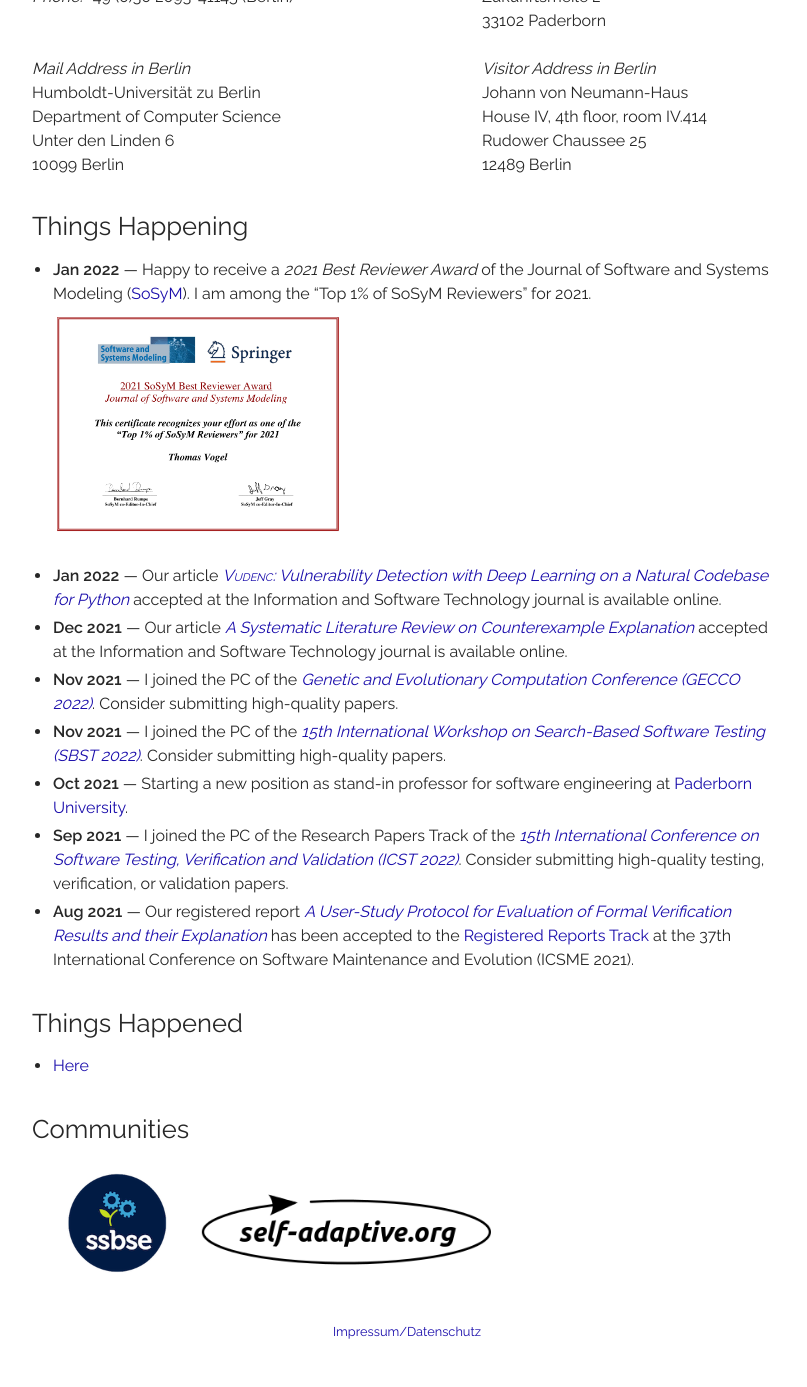
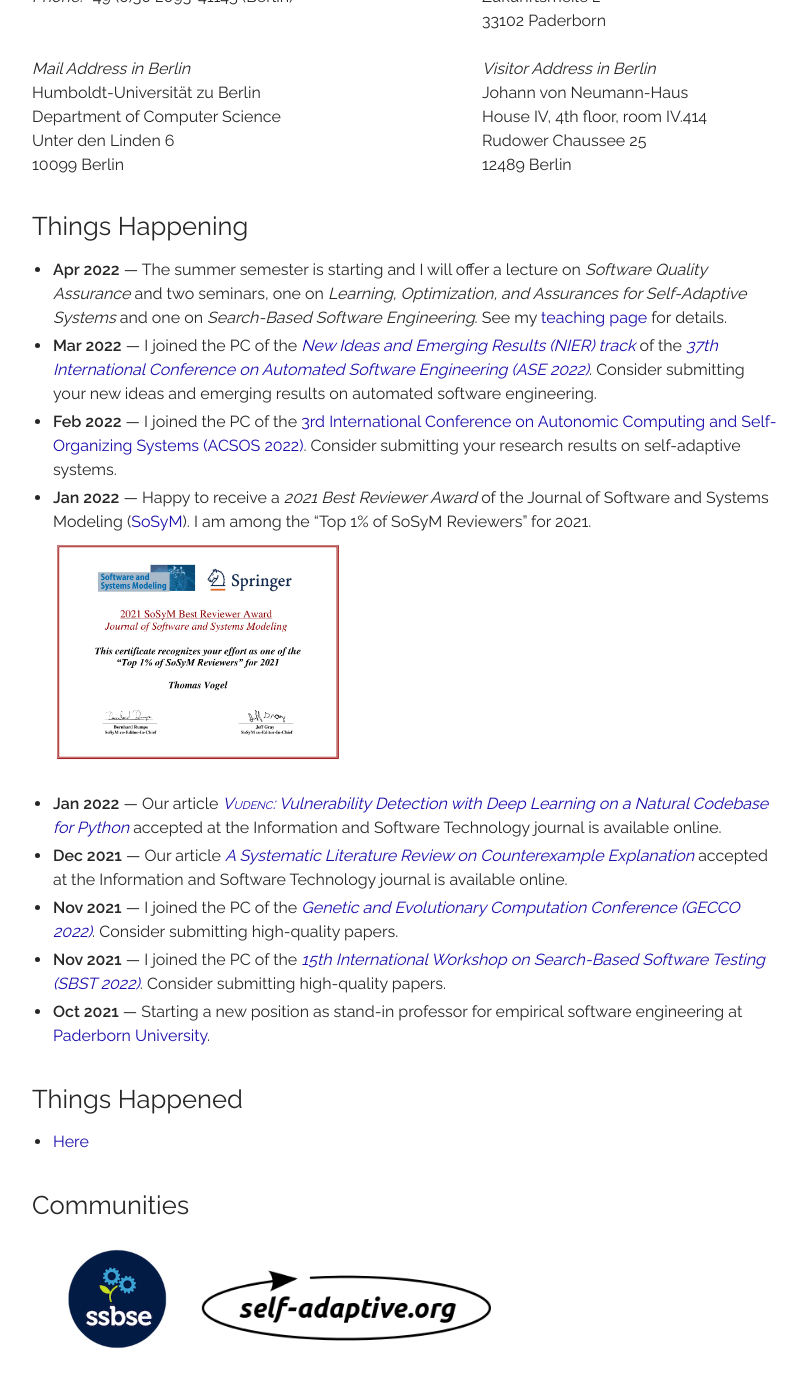
Before and after one commit to thomas-vogel/thomas-vogel.github.io, a Jekyll site: the page built from index.md, in a window 1280 px wide and 1400 px high, scrolled down 658 px. Shown: the top 1387 px of the window, without its empty margins (233-1040 px from the left). Built offline with Jekyll 4.4.1, drawn with Linux system fonts in a browser that asks for light colours.

Commit message:
Update news section.

```diff
--- a/index.md
+++ b/index.md
@@ -69,6 +69,9 @@ His research interests are in the areas of (search-based) software engineering,
 
 ## Things Happening
 
+* __Apr 2022__ --- The summer semester is starting and I will offer a lecture on _Software Quality Assurance_ and two seminars, one on _Learning, Optimization, and Assurances for Self-Adaptive Systems_ and one on _Search-Based Software Engineering_. See my [teaching page](teaching) for details.
+* __Mar 2022__ --- I joined the PC of the [_New Ideas and Emerging Results (NIER) track_](https://conf.researchr.org/track/ase-2022/ase-2022-nier-track){:target="_blank"} of the [_37th International Conference on Automated Software Engineering (ASE 2022)_](https://conf.researchr.org/home/ase-2022){:target="_blank"}. Consider submitting your new ideas and emerging results on automated software engineering.
+* __Feb 2022__ --- I joined the PC of the [3rd International Conference on Autonomic Computing and Self-Organizing	Systems (ACSOS 2022)](https://conf.researchr.org/home/acsos-2022){:target="_blank"}. Consider submitting your research results on self-adaptive systems.
 * __Jan 2022__ --- Happy to receive a _2021 Best Reviewer Award_ of the Journal of Software and Systems Modeling ([SoSyM](https://www.sosym.org/reviewer_awards/){:target="_blank"}). I am among the "Top 1% of SoSyM Reviewers" for 2021.
 
 <a href="/assets/img/2021-SoSyM-ReviewAward.png"><img src="/assets/img/2021-SoSyM-ReviewAward.png" alt="SySyM Best Reviewer Award" style="width: 40%; margin-top: 0em; margin-left: 1em;"/></a>
@@ -76,9 +79,7 @@ His research interests are in the areas of (search-based) software engineering,
 * __Dec 2021__ --- Our article [_A Systematic Literature Review on Counterexample Explanation_](publications/2022-ISTa) accepted at the Information and Software Technology journal is available online.
 * __Nov 2021__ --- I joined the PC of the [_Genetic and Evolutionary Computation Conference (GECCO 2022)_](https://gecco-2022.sigevo.org/){:target="_blank"}. Consider submitting high-quality papers.
 * __Nov 2021__ --- I joined the PC of the [_15th International Workshop on Search-Based Software Testing (SBST 2022)_](https://sbst22.github.io/){:target="_blank"}. Consider submitting high-quality papers.
-* __Oct 2021__ --- Starting a new position as stand-in professor for software engineering at [Paderborn University](https://www.uni-paderborn.de/en/){:target="_blank"}.
-* __Sep 2021__ --- I joined the PC of the Research Papers Track of the [_15th International Conference on Software Testing, Verification and Validation (ICST 2022)_](https://icst2022.vrain.upv.es/track/icst-2022-papers){:target="_blank"}. Consider submitting high-quality testing, verification, or validation papers.
-* __Aug 2021__ --- Our registered report [_A User-Study Protocol for Evaluation of Formal Verification Results and their Explanation_](publications/2021-ICSME-RR) has been accepted to the  [Registered Reports Track](https://icsme2021.github.io/cfp/RegisteredReportsTrack.html){:target="_blank"} at the 37th International Conference on Software Maintenance and Evolution (ICSME 2021).
+* __Oct 2021__ --- Starting a new position as stand-in professor for empirical software engineering at [Paderborn University](https://www.uni-paderborn.de/en/){:target="_blank"}.
 
 ## Things Happened
 * [Here](pastnews)
```
Also changed, not shown: _pages/pastnews.md (+2 -0 lines).
